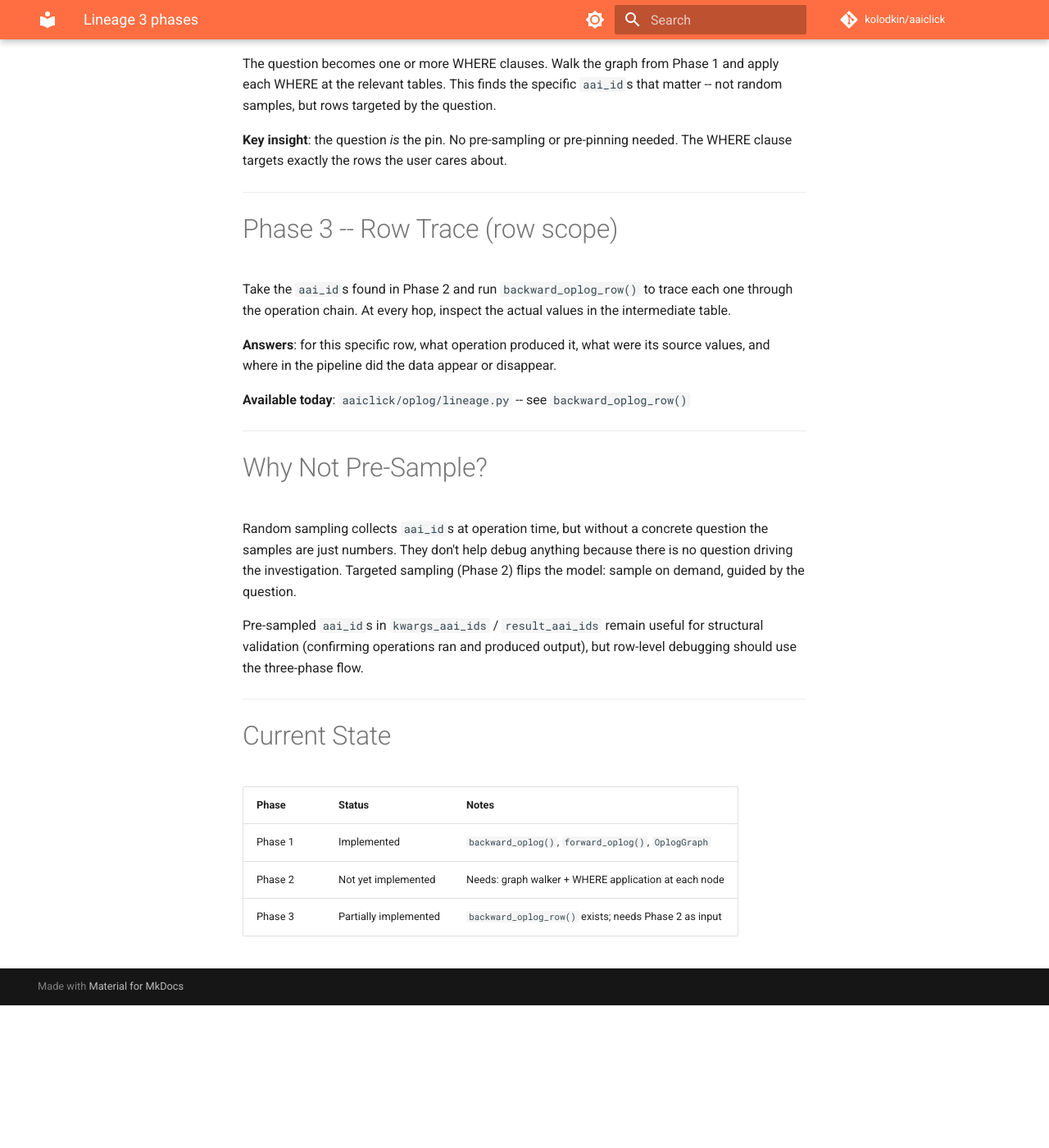
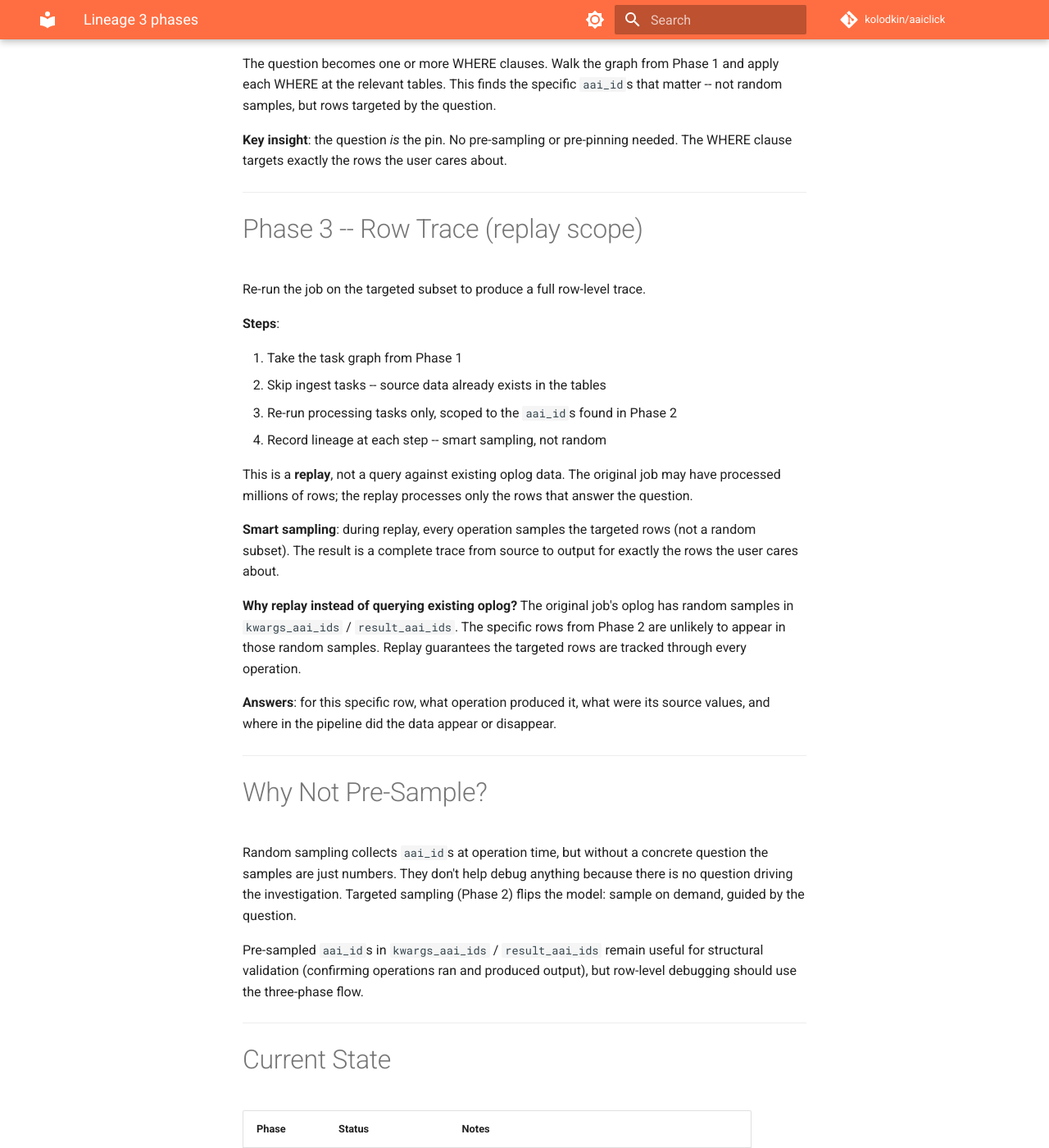
Before and after one commit to kolodkin/aaiclick, an MkDocs documentation site: the page built from docs/lineage_3_phases.md, in a window 1280 px wide and 1400 px high, scrolled down 907 px. Shown: the whole window at 82% size. Built offline with MkDocs 1.6.1 and Material for MkDocs 9.7.7, drawn with Linux system fonts in a browser that asks for light colours; comment, search, counter and statistics services are not loaded; before the commit the page ends 2133 px from its top, so only the background shows below that; some of the changed text lies outside the part shown.

Commit message:
feature: Phase 3 is a replay, not an oplog query
Re-run processing tasks (skip ingest) on the targeted subset from Phase 2.
Smart sampling tracks the specific rows, not random samples.

```diff
--- a/docs/lineage_3_phases.md
+++ b/docs/lineage_3_phases.md
@@ -38,16 +38,32 @@ needed. The WHERE clause targets exactly the rows the user cares about.
 
 ---
 
-# Phase 3 -- Row Trace (row scope)
+# Phase 3 -- Row Trace (replay scope)
 
-Take the `aai_id`s found in Phase 2 and run `backward_oplog_row()` to trace
-each one through the operation chain. At every hop, inspect the actual values
-in the intermediate table.
+Re-run the job on the targeted subset to produce a full row-level trace.
+
+**Steps**:
+
+1. Take the task graph from Phase 1
+2. Skip ingest tasks -- source data already exists in the tables
+3. Re-run processing tasks only, scoped to the `aai_id`s found in Phase 2
+4. Record lineage at each step -- smart sampling, not random
+
+This is a **replay**, not a query against existing oplog data. The original job
+may have processed millions of rows; the replay processes only the rows that
+answer the question.
+
+**Smart sampling**: during replay, every operation samples the targeted rows
+(not a random subset). The result is a complete trace from source to output for
+exactly the rows the user cares about.
+
+**Why replay instead of querying existing oplog?** The original job's oplog has
+random samples in `kwargs_aai_ids` / `result_aai_ids`. The specific rows from
+Phase 2 are unlikely to appear in those random samples. Replay guarantees the
+targeted rows are tracked through every operation.
 
 **Answers**: for this specific row, what operation produced it, what were its
 source values, and where in the pipeline did the data appear or disappear.
-
-**Available today**: `aaiclick/oplog/lineage.py` -- see `backward_oplog_row()`
 
 ---
 
@@ -66,8 +82,8 @@ row-level debugging should use the three-phase flow.
 
 # Current State
 
-| Phase   | Status                 | Notes                                                    |
-|---------|------------------------|----------------------------------------------------------|
-| Phase 1 | Implemented            | `backward_oplog()`, `forward_oplog()`, `OplogGraph`      |
-| Phase 2 | Not yet implemented    | Needs: graph walker + WHERE application at each node     |
-| Phase 3 | Partially implemented  | `backward_oplog_row()` exists; needs Phase 2 as input    |
+| Phase   | Status              | Notes                                                         |
+|---------|---------------------|---------------------------------------------------------------|
+| Phase 1 | Implemented         | `backward_oplog()`, `forward_oplog()`, `OplogGraph`           |
+| Phase 2 | Not yet implemented | Needs: graph walker + WHERE application at each node          |
+| Phase 3 | Not yet implemented | Needs: job replay mechanism (skip ingest, smart sampling)     |
```
